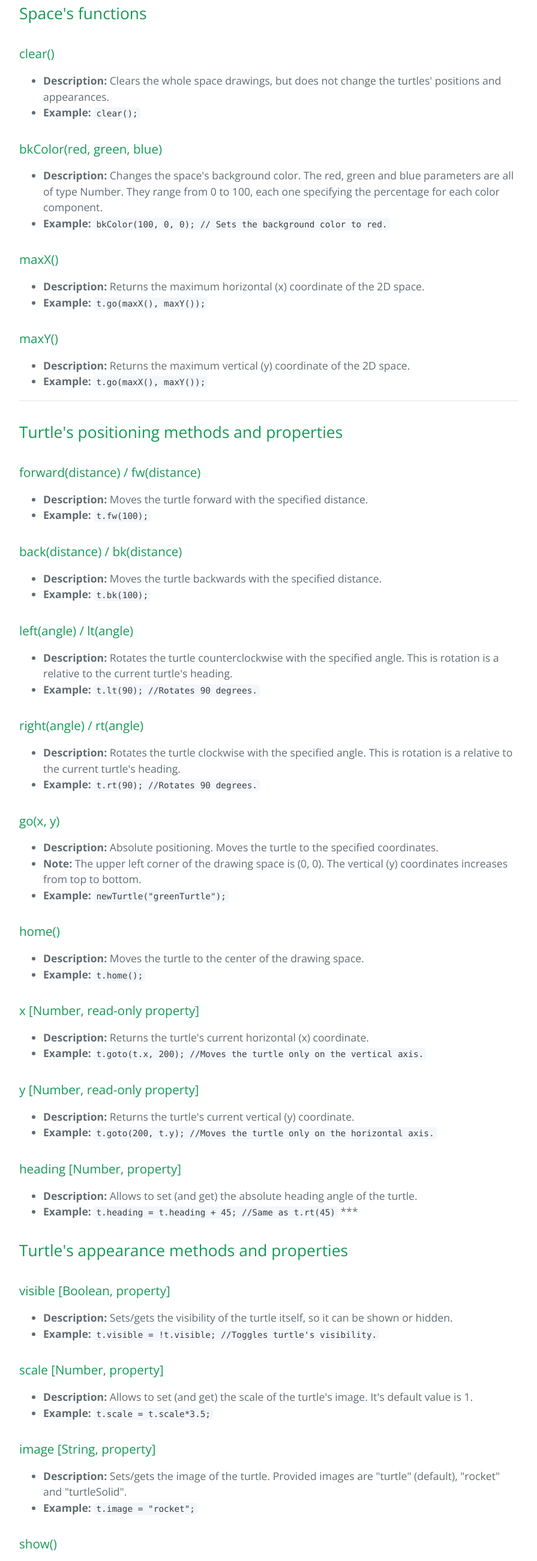
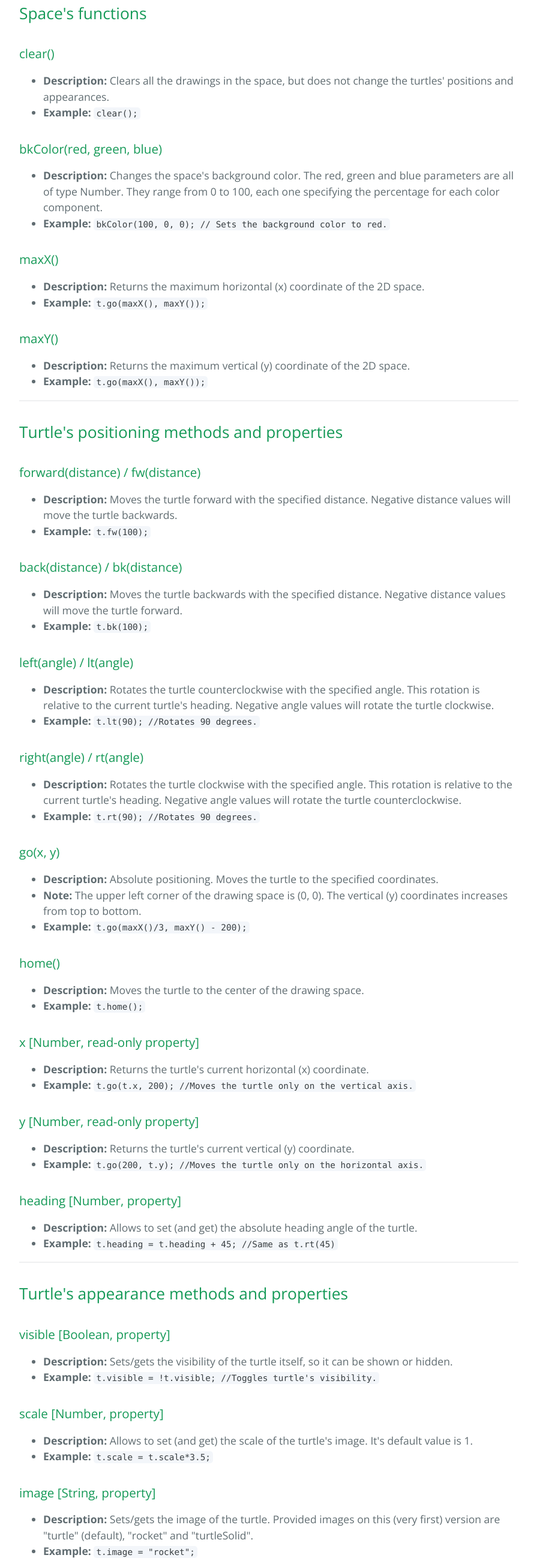
Before and after one commit to israaar/TurtleJS, a plain HTML site: page index.html in a window 1280 px wide. Shown: the part 799-3401 px from the top of the page at 60% size, without its empty margins (192-1087 px from the left). Drawn offline with nearby package versions, Linux system fonts and the light colour scheme.

```diff
--- a/index.html
+++ b/index.html
@@ -50,7 +50,7 @@
 
 <ul>
 <li>
-<strong>Description:</strong> Clears the whole space drawings, but does not change the turtles' positions and appearances.</li>
+<strong>Description:</strong> Clears all the drawings in the space, but does not change the turtles' positions and appearances.</li>
 <li>
 <strong>Example:</strong> <code>clear();</code>
 </li>
@@ -99,7 +99,7 @@
 
 <ul>
 <li>
-<strong>Description:</strong> Moves the turtle forward with the specified distance.</li>
+<strong>Description:</strong> Moves the turtle forward with the specified distance. Negative distance values will move the turtle backwards.</li>
 <li>
 <strong>Example:</strong> <code>t.fw(100);</code>
 </li>
@@ -110,7 +110,7 @@
 
 <ul>
 <li>
-<strong>Description:</strong> Moves the turtle backwards with the specified distance.</li>
+<strong>Description:</strong> Moves the turtle backwards with the specified distance. Negative distance values will move the turtle forward.</li>
 <li>
 <strong>Example:</strong> <code>t.bk(100);</code>
 </li>
@@ -121,7 +121,7 @@
 
 <ul>
 <li>
-<strong>Description:</strong> Rotates the turtle counterclockwise with the specified angle. This is rotation is a relative to the current turtle's heading.</li>
+<strong>Description:</strong> Rotates the turtle counterclockwise with the specified angle. This rotation is relative to the current turtle's heading. Negative angle values will rotate the turtle clockwise.</li>
 <li>
 <strong>Example:</strong> <code>t.lt(90); //Rotates 90 degrees.</code>
 </li>
@@ -132,7 +132,7 @@
 
 <ul>
 <li>
-<strong>Description:</strong> Rotates the turtle clockwise with the specified angle. This is rotation is a relative to the current turtle's heading.</li>
+<strong>Description:</strong> Rotates the turtle clockwise with the specified angle. This rotation is relative to the current turtle's heading. Negative angle values will rotate the turtle counterclockwise.</li>
 <li>
 <strong>Example:</strong> <code>t.rt(90); //Rotates 90 degrees.</code>
 </li>
@@ -147,7 +147,7 @@
 <li>
 <strong>Note:</strong> The upper left corner of the drawing space is (0, 0). The vertical (y) coordinates increases from top to bottom. </li>
 <li>
-<strong>Example:</strong> <code>newTurtle("greenTurtle");</code>
+<strong>Example:</strong> <code>t.go(maxX()/3, maxY() - 200);</code>
 </li>
 </ul>
 
@@ -169,7 +169,7 @@
 <li>
 <strong>Description:</strong> Returns the turtle's current horizontal (x) coordinate.</li>
 <li>
-<strong>Example:</strong> <code>t.goto(t.x, 200); //Moves the turtle only on the vertical axis.</code>
+<strong>Example:</strong> <code>t.go(t.x, 200); //Moves the turtle only on the vertical axis.</code>
 </li>
 </ul>
 
@@ -180,7 +180,7 @@
 <li>
 <strong>Description:</strong> Returns the turtle's current vertical (y) coordinate.</li>
 <li>
-<strong>Example:</strong> <code>t.goto(200, t.y); //Moves the turtle only on the horizontal axis.</code>
+<strong>Example:</strong> <code>t.go(200, t.y); //Moves the turtle only on the horizontal axis.</code>
 </li>
 </ul>
 
@@ -192,8 +192,10 @@
 <strong>Description:</strong> Allows to set (and get) the absolute heading angle of the turtle.</li>
 <li>
 <strong>Example:</strong> <code>t.heading = t.heading + 45; //Same as t.rt(45)</code>
-***</li>
+</li>
 </ul>
+
+<hr>
 
 <h2>
 <a id="turtles-appearance-methods-and-properties" class="anchor" href="#turtles-appearance-methods-and-properties" aria-hidden="true"><span aria-hidden="true" class="octicon octicon-link"></span></a>Turtle's appearance methods and properties</h2>
@@ -225,7 +227,7 @@
 
 <ul>
 <li>
-<strong>Description:</strong> Sets/gets the image of the turtle. Provided images are "turtle" (default), "rocket" and "turtleSolid".</li>
+<strong>Description:</strong> Sets/gets the image of the turtle. Provided images on this (very first) version are "turtle" (default), "rocket" and "turtleSolid".</li>
 <li>
 <strong>Example:</strong> <code>t.image = "rocket";</code>
 </li>
@@ -263,7 +265,7 @@
 
 <ul>
 <li>
-<strong>Description:</strong> Clears all the turtle's drawings..</li>
+<strong>Description:</strong> Clears all the turtle's drawings.</li>
 <li>
 <strong>Example:</strong> <code>t.cl();</code>
 </li>
@@ -292,7 +294,7 @@
 </ul>
 
 <h3>
-<a id="ispendown-bool-get" class="anchor" href="#ispendown-bool-get" aria-hidden="true"><span aria-hidden="true" class="octicon octicon-link"></span></a>isPenDown: Bool {get}</h3>
+<a id="ispendown-bool" class="anchor" href="#ispendown-bool" aria-hidden="true"><span aria-hidden="true" class="octicon octicon-link"></span></a>isPenDown: Bool</h3>
 
 <ul>
 <li>
@@ -334,7 +336,7 @@
 
 <ul>
 <li>
-<strong>Description:</strong> This is a convenience method that calls clear() and home(), in that order: it clears all this turtle's drawings and sends the turtle to home (the center of the drawing space).</li>
+<strong>Description:</strong> This is a convenience method that calls clear() and home(), in that order: it clears all the turtle's drawings and sends the turtle to home (the center of the drawing space).</li>
 <li>
 <strong>Example:</strong> <code>t.reset();</code>
 </li>
```
Also changed, not shown: params.json (+1 -1 lines).
